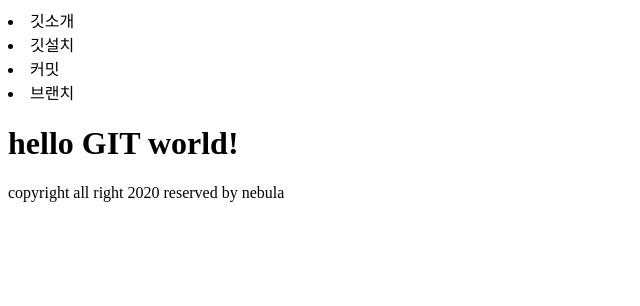
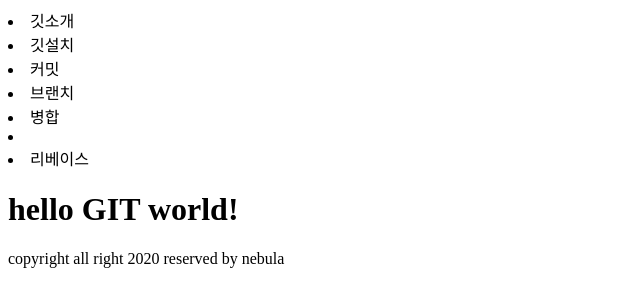
Before and after one commit to Nebulaesthetic/gitstudy06, a plain HTML site: page index.htm in a window 1280 px wide. Shown: the whole page, without its empty margins (0-640 px from the left). Drawn offline with Linux system fonts and the light colour scheme.

Commit message:
add menu6

```diff
--- a/index.htm
+++ b/index.htm
@@ -12,6 +12,8 @@
                 <li>깃설치</li>
                 <li>커밋</li>
                 <li>브랜치</li>
+                <li>병합<li>
+                <li>리베이스</li>
             </u1>
         </header>
         <h1>hello GIT world!</h1>
```
